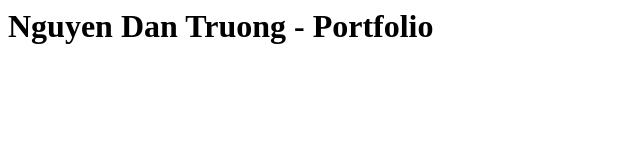
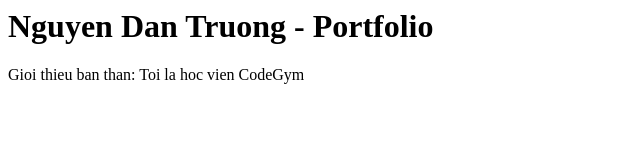
Before and after one commit to nguyendantruong-bn302/my-portfolio, a plain HTML site: page index.html in a window 1280 px wide. Shown: the whole page, without its empty margins (0-640 px from the left). Drawn offline with Linux system fonts and the light colour scheme.

Commit message:
Add introduction section

```diff
--- a/index.html
+++ b/index.html
@@ -1 +1,2 @@
 <h1>Nguyen Dan Truong - Portfolio</h1>
+<p>Gioi thieu ban than: Toi la hoc vien CodeGym</p>
```
